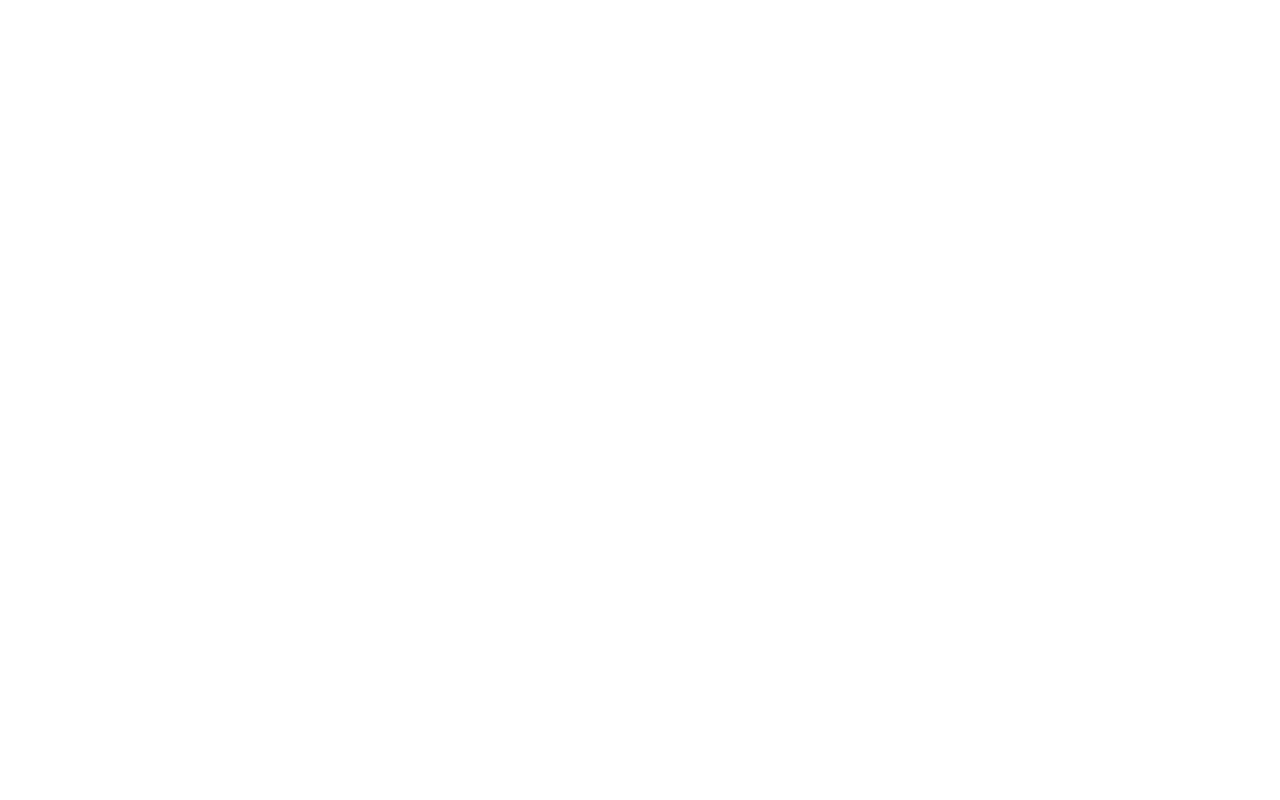
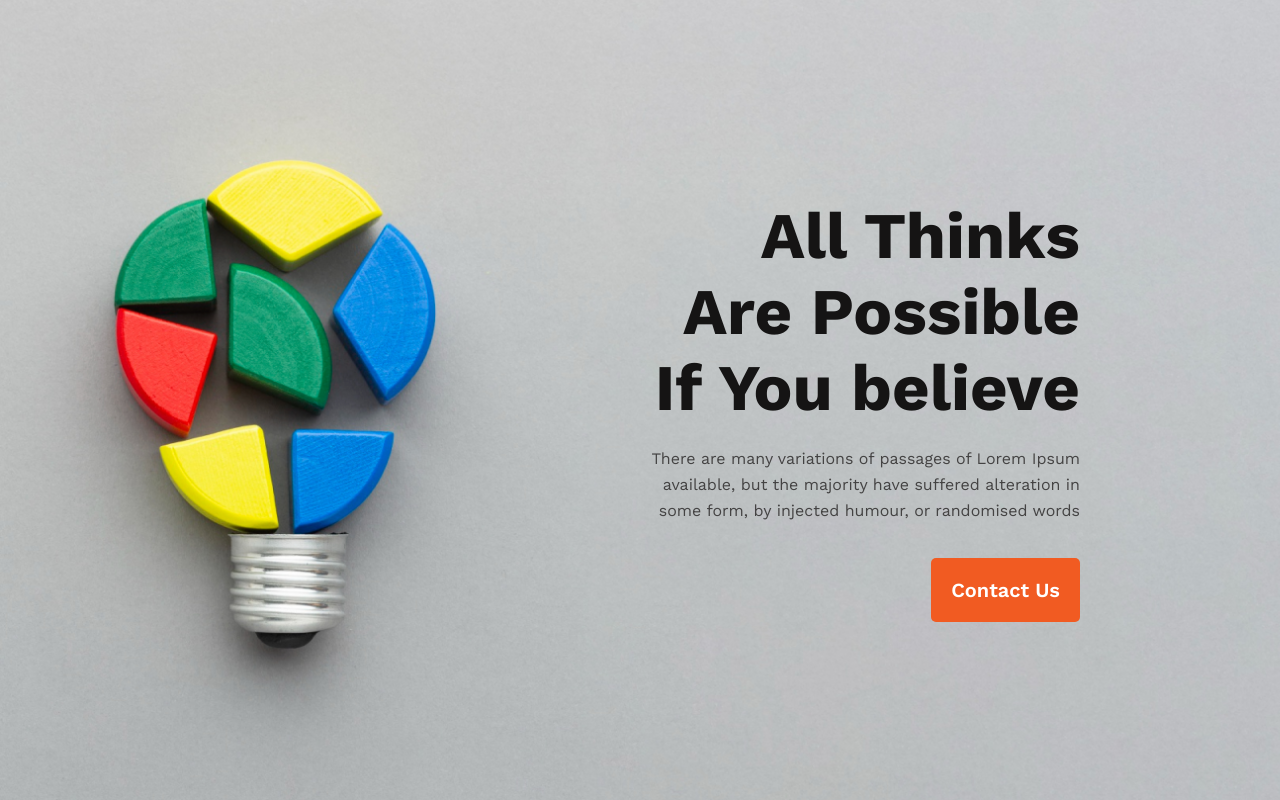
Before and after one commit to Wazid-H/Think-Out, a plain HTML site: page index.html in a window 1280 px wide. Drawn offline with nearby package versions, Linux system fonts and the light colour scheme.

Commit message:
Hero area Complete

```diff
--- a/index.html
+++ b/index.html
@@ -5,10 +5,29 @@
     <meta charset="UTF-8">
     <meta name="viewport" content="width=device-width, initial-scale=1.0">
     <title>New Year 2025</title>
+    <!-- Main CSS Link here -->
+    <link rel="stylesheet" href="style/style.css">
 </head>
 
 <body>
+    <header>
+        <!-- Hero-Area-Start  -->
+        <div class="hero-area">
+            <div class="hero-content">
+                <h2>All Thinks Are Possible If You believe</h2>
+                <p>There are many variations of passages of Lorem Ipsum available, but the majority have suffered
+                    alteration in some form, by injected humour, or randomised words</p>
+                <a href="" class="primary-btn">Contact Us</a>
+            </div>
+        </div>
+        <!-- Hero-Area-ENd -->
+    </header>
 
+
+
+
+    <!-- FontAwesome Icons Link  -->
+    <script src="https://kit.fontawesome.com/6d4f054374.js" crossorigin="anonymous"></script>
 </body>
 
 </html>
--- a/style/style.css
+++ b/style/style.css
@@ -0,0 +1,60 @@
+@import url('https://fonts.googleapis.com/css2?family=Work+Sans:ital,wght@0,100..900;1,100..900&display=swap');
+
+* {
+    margin: 0;
+    padding: 0;
+    box-sizing: border-box;
+}
+
+body {
+    font-family: 'Work Sans', sans-serif;
+    background-color: #f0f0f0;
+}
+
+.primary-btn {
+    background: #F15B22;
+    font-size: 20px;
+    font-weight: 600;
+    padding: 20px;
+    color: #fff;
+    text-decoration: none;
+    border-radius: 5px;
+    border: none;
+}
+
+
+
+
+
+
+/* Hero Style  */
+.hero-area {
+    background-image: url('../images/banner/banner2.png');
+    height: 100vh;
+    background-size: cover;
+    display: flex;
+    align-items: center;
+    justify-content: flex-end;
+}
+
+.hero-content {
+    text-align: right;
+    width: 50%;
+    padding-right: 200px;
+}
+
+.hero-content h2 {
+    color: rgb(21, 20, 20);
+    font-size: 65px;
+    font-weight: 700;
+    line-height: 76px;
+}
+
+.hero-content p {
+    color: rgb(68, 67, 67);
+    font-size: 16px;
+    font-weight: 400;
+    line-height: 26px;
+    padding: 20px 0 24px 0;
+    margin-bottom: 30px;
+}
```
